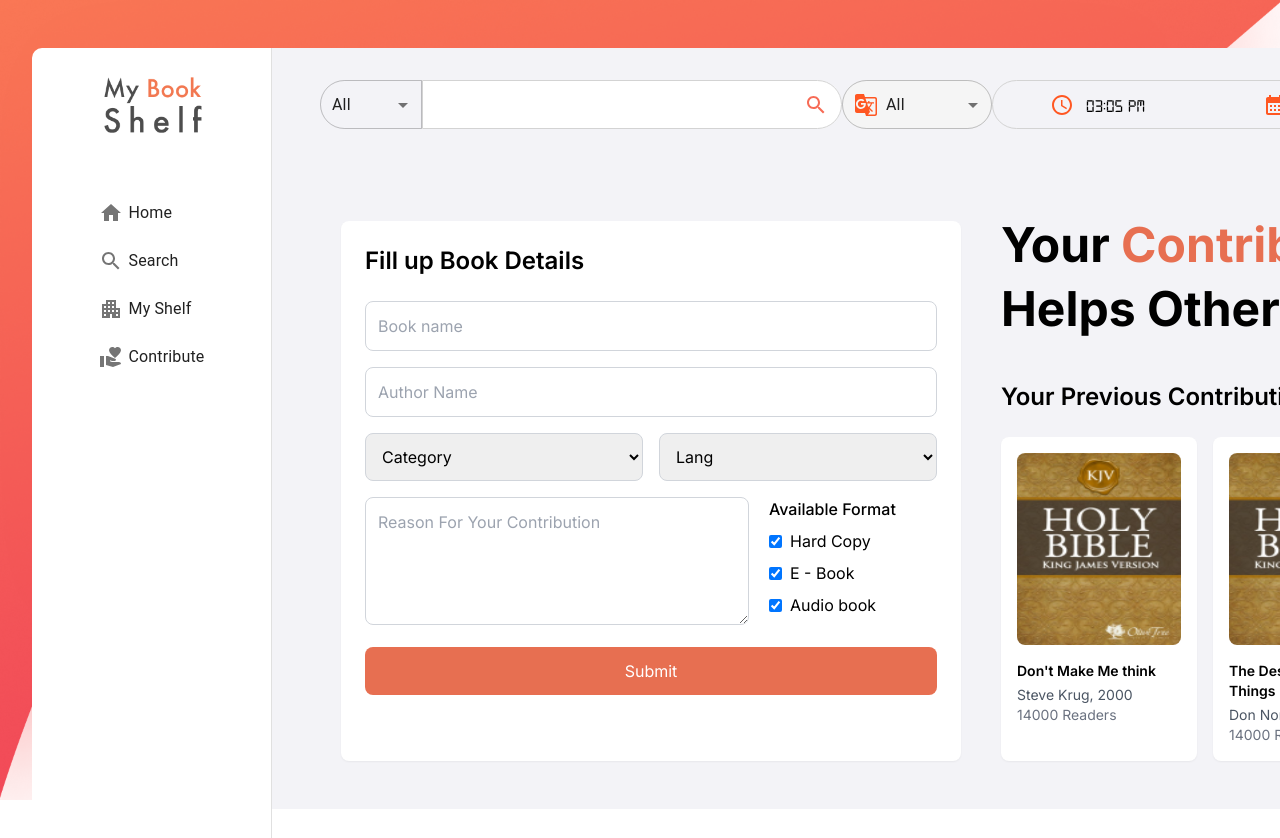
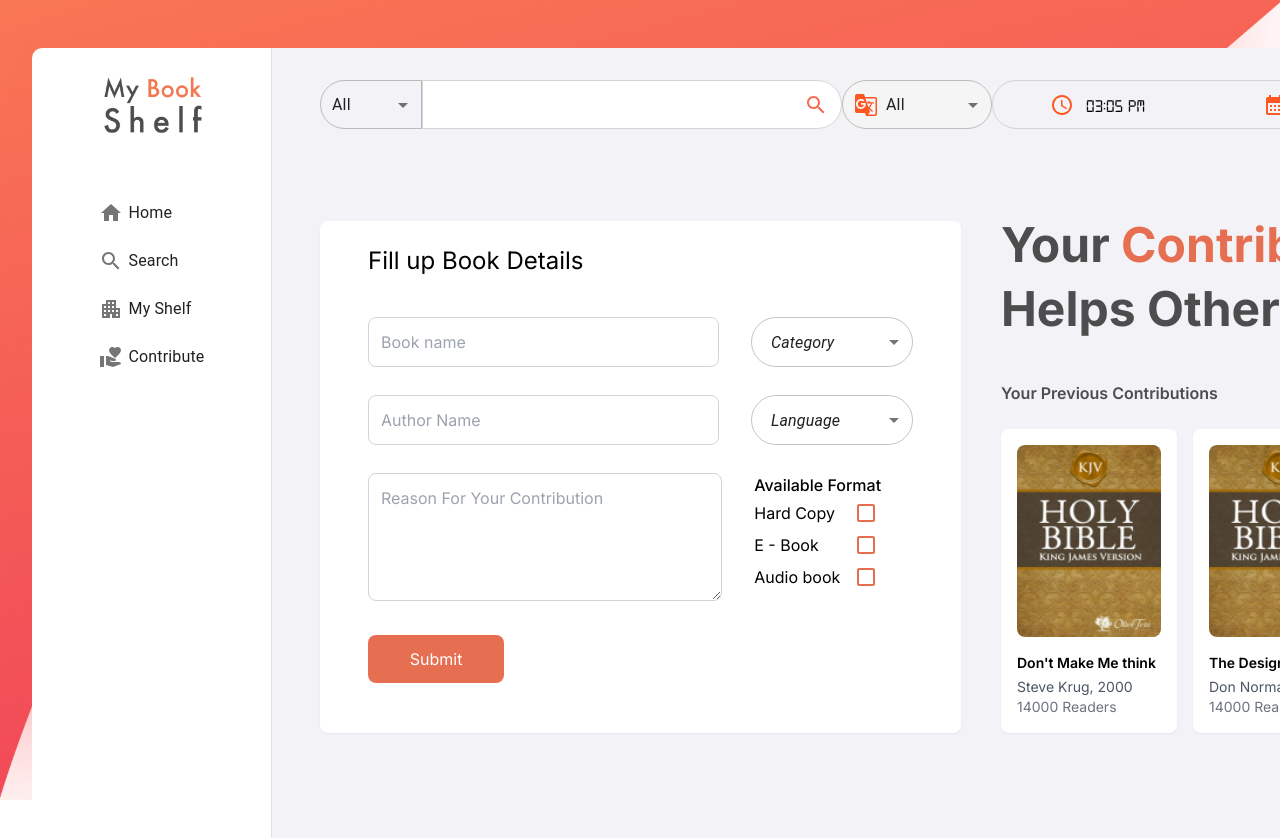
Before and after one commit to chethanmv-31/Library-Management-UI, a Next.js app: page /contribute in a window 1280 px wide. Shown: the top 838 px of the page. Before the commit the page ends 809 px from the top, so only its background shows below. Built offline with nearby package versions, Linux system fonts and the light colour scheme.

Commit message:
fixed contribution section form changes

```diff
--- a/src/app/contribute/page.tsx
+++ b/src/app/contribute/page.tsx
@@ -21,7 +21,7 @@ export default function ContributionPage() {
   };
 
   return (
-    <div>
+    <div className="h-screen">
       {isContributionSubmitted ? (
         <button
           onClick={handleBack}
@@ -44,7 +44,7 @@ export default function ContributionPage() {
         <div className="lex items-center text-gray-600 mb-8 pb-7 hover:text-gray-800"></div>
       )}
       <div className="">
-        <div className="max-w-7xl mx-auto grid grid-cols-1 md:grid-cols-2 gap-10">
+        <div className="mx-auto grid grid-cols-1 md:grid-cols-2 gap-10">
           {/* Left side - Form */}
           {isContributionSubmitted ? (
             <ContributionSuccess />
@@ -53,7 +53,10 @@ export default function ContributionPage() {
           )}
 
           {/* Right side - Contribution Info */}
+          <div  className="w-[35rem]">
+
           <ContributionInfo />
+          </div>
         </div>
       </div>
     </div>
--- a/src/components/ContributionForm.tsx
+++ b/src/components/ContributionForm.tsx
@@ -1,238 +1,400 @@
-import { useState } from "react";
+import { useCallback } from "react";
+import { useForm, Controller } from "react-hook-form";
 import ContributionSuccess from "./ContributionSuccess";
+import {
+  Checkbox,
+  FormControl,
+  MenuItem,
+  Select,
+  SelectChangeEvent,
+} from "@mui/material";
+
+// Types
+interface ContributionFormData {
+  bookName: string;
+  authorName: string;
+  category: string;
+  language: string;
+  reason: string;
+  formats: {
+    hardCopy: boolean;
+    eBook: boolean;
+    audioBook: boolean;
+  };
+  bookLink?: string;
+}
 
 interface ContributionFormProps {
-  onSubmit: (formData: any) => void;
+  onSubmit: (formData: ContributionFormData) => void;
 }
 
-interface ValidationErrors {
-  bookName?: string;
-  authorName?: string;
-  category?: string;
-  language?: string;
-  reason?: string;
-}
+// Reusable styled components
+const StyledSelect = ({ value, onChange, onBlur, error, children }: any) => (
+  <FormControl fullWidth error={!!error}>
+    <Select
+      value={value}
+      displayEmpty
+      onChange={onChange}
+      onBlur={onBlur}
+      sx={{
+        borderRadius: "30px",
+        height: "50px",
+        "& .MuiOutlinedInput-notchedOutline": {
+          borderRadius: "30px",
+        },
+        "&:hover .MuiOutlinedInput-notchedOutline": {
+          borderColor: "#E76F51",
+        },
+        "&.Mui-focused .MuiOutlinedInput-notchedOutline": {
+          borderColor: "#E76F51",
+        },
+        "& .MuiSelect-select": {
+          paddingLeft: "20px",
+        },
+        "& .MuiMenuItem-root:hover": {
+          backgroundColor: "#E76F51",
+          color: "white",
+        },
+      }}
+      MenuProps={{
+        PaperProps: {
+          sx: {
+            borderRadius: "15px",
+            marginTop: "8px",
+            "& .MuiMenuItem-root": {
+              padding: "12px 20px",
+            },
+            "& .MuiMenuItem-root.Mui-selected": {
+              backgroundColor: "#E76F51",
+              color: "white",
+            },
+            "& .MuiMenuItem-root.Mui-selected:hover": {
+              backgroundColor: "#E76F51",
+            },
+          },
+        },
+      }}
+    >
+      {children}
+    </Select>
+  </FormControl>
+);
+
+const StyledCheckbox = ({
+  label,
+  checked,
+  onChange,
+  error,
+}: {
+  label: string;
+  checked: boolean;
+  onChange: (checked: boolean) => void;
+  error?: boolean;
+}) => (
+  <label className="flex items-center">
+    <span className="w-[96px] min-w-[90px]">{label}</span>
+    <Checkbox
+      checked={checked}
+      onChange={(e) => onChange(e.target.checked)}
+      sx={{
+        color: error ? "#ef4444" : "#E76F51",
+        "&.Mui-checked": {
+          color: error ? "#ef4444" : "#E76F51",
+        },
+        padding: "4px",
+      }}
+    />
+  </label>
+);
 
 export default function ContributionForm({ onSubmit }: ContributionFormProps) {
-  const [bookName, setBookName] = useState("");
-  const [authorName, setAuthorName] = useState("");
-  const [category, setCategory] = useState("");
-  const [language, setLanguage] = useState("");
-  const [reason, setReason] = useState("");
-  const [formats, setFormats] = useState({
-    hardCopy: true,
-    eBook: true,
-    audioBook: true,
-  });
-  const [errors, setErrors] = useState<ValidationErrors>({});
-  const [touched, setTouched] = useState<Record<string, boolean>>({});
-  const [isSubmitted, setIsSubmitted] = useState(false);
-
-  const validateForm = () => {
-    const newErrors: ValidationErrors = {};
-
-    if (!bookName.trim()) {
-      newErrors.bookName = "Book name is required";
-    }
-
-    if (!authorName.trim()) {
-      newErrors.authorName = "Author name is required";
-    }
-
-    if (!category) {
-      newErrors.category = "Please select a category";
-    }
-
-    if (!language) {
-      newErrors.language = "Please select a language";
-    }
-
-    if (!reason.trim()) {
-      newErrors.reason = "Please provide a reason for contribution";
-    } else if (reason.length < 10) {
-      newErrors.reason = "Reason should be at least 10 characters long";
-    }
-
-    setErrors(newErrors);
-    return Object.keys(newErrors).length === 0;
-  };
-
-  const handleBlur = (field: string) => {
-    setTouched(prev => ({ ...prev, [field]: true }));
-  };
-
-  const handleSubmit = (e: React.FormEvent) => {
-    e.preventDefault();
-    setTouched({
-      bookName: true,
-      authorName: true,
-      category: true,
-      language: true,
-      reason: true,
+  const {
+    control,
+    handleSubmit,
+    formState: { errors, isSubmitSuccessful, isSubmitted },
+    setValue,
+    reset,
+    watch,
+  } = useForm<ContributionFormData>({
+    defaultValues: {
+      bookName: "",
+      authorName: "",
+      category: "",
+      language: "",
+      reason: "",
+      formats: {
+        hardCopy: false,
+        eBook: false,
+        audioBook: false,
+      },
+      bookLink: "",
+    },
+    mode: "onTouched",
   });
 
-    if (validateForm()) {
-      onSubmit({
-        bookName,
-        authorName,
-        category,
-        language,
-        reason,
-        formats,
+  const formats = watch("formats");
+  const hasAtLeastOneFormat = Object.values(formats).some((value) => value);
+
+  const handleFormatChange = useCallback(
+    (format: keyof ContributionFormData["formats"], checked: boolean) => {
+      setValue(`formats.${format}`, checked, {
+        shouldValidate: true,
+        shouldDirty: true,
       });
-      setIsSubmitted(true);
-    }
-  };
+    },
+    [setValue]
+  );
 
-  if (isSubmitted) {
+  const onSubmitForm = useCallback(
+    (data: ContributionFormData) => {
+      onSubmit(data);
+      reset();
+    },
+    [onSubmit, reset]
+  );
+
+  if (isSubmitSuccessful) {
     return <ContributionSuccess />;
   }
 
   return (
-    <div className="bg-white p-6 rounded-lg shadow-sm">
-      <h2 className="text-2xl font-semibold mb-6">Fill up Book Details</h2>
-      <form onSubmit={handleSubmit} className="space-y-4">
+    <div className="bg-white p-6 pr-12 pl-12 rounded-lg shadow-sm">
+      <h2 className="text-2xl mb-10">Fill up Book Details</h2>
+      <form onSubmit={handleSubmit(onSubmitForm)} className="space-y-7">
+        <div className="flex gap-8">
+          <div className="w-[65%]">
+            <Controller
+              name="bookName"
+              control={control}
+              rules={{
+                required: "Book name is required",
+                minLength: {
+                  value: 2,
+                  message: "Book name must be at least 2 characters",
+                },
+              }}
+              render={({ field, fieldState: { error } }) => (
                 <div>
                   <input
+                    {...field}
                     type="text"
                     placeholder="Book name"
-            value={bookName}
-            onChange={(e) => setBookName(e.target.value)}
-            onBlur={() => handleBlur('bookName')}
                     className={`w-full p-3 border rounded-lg ${
-              touched.bookName && errors.bookName
-                ? 'border-red-500'
-                : 'border-gray-300'
+                      error ? "border-red-500" : "border-gray-300"
                     }`}
                   />
-          {touched.bookName && errors.bookName && (
-            <p className="text-red-500 text-sm mt-1">{errors.bookName}</p>
+                  {error && (
+                    <p className="text-red-500 text-sm mt-1">{error.message}</p>
                   )}
+                </div>
+              )}
+            />
+          </div>
+
+          <div className="w-[30%]">
+            <Controller
+              name="category"
+              control={control}
+              rules={{
+                required: "Please select a category",
+              }}
+              render={({ field, fieldState: { error } }) => (
+                <div>
+                  <StyledSelect
+                    value={field.value}
+                    onChange={(e: SelectChangeEvent) =>
+                      field.onChange(e.target.value)
+                    }
+                    onBlur={field.onBlur}
+                    error={error}
+                  >
+                    <MenuItem value="">
+                      <em>Category</em>
+                    </MenuItem>
+                    <MenuItem value="fiction">Fiction</MenuItem>
+                    <MenuItem value="non-fiction">Non-Fiction</MenuItem>
+                    <MenuItem value="technical">Technical</MenuItem>
+                  </StyledSelect>
+                  {error && (
+                    <p className="text-red-500 text-sm mt-1">{error.message}</p>
+                  )}
+                </div>
+              )}
+            />
+          </div>
+        </div>
+
+        <div className="flex gap-8">
+          <div className="w-[65%]">
+            <Controller
+              name="authorName"
+              control={control}
+              rules={{
+                required: "Author name is required",
+                minLength: {
+                  value: 2,
+                  message: "Author name must be at least 2 characters",
+                },
+              }}
+              render={({ field, fieldState: { error } }) => (
+                <div>
+                  <input
+                    {...field}
+                    type="text"
+                    placeholder="Author Name"
+                    className={`w-full p-3 border rounded-lg ${
+                      error ? "border-red-500" : "border-gray-300"
+                    }`}
+                  />
+                  {error && (
+                    <p className="text-red-500 text-sm mt-1">{error.message}</p>
+                  )}
+                </div>
+              )}
+            />
+          </div>
+
+          <div className="w-[30%]">
+            <Controller
+              name="language"
+              control={control}
+              rules={{
+                required: "Please select a language",
+              }}
+              render={({ field, fieldState: { error } }) => (
+                <div>
+                  <StyledSelect
+                    value={field.value}
+                    onChange={(e: SelectChangeEvent) =>
+                      field.onChange(e.target.value)
+                    }
+                    onBlur={field.onBlur}
+                    error={error}
+                  >
+                    <MenuItem value="">
+                      <em>Language</em>
+                    </MenuItem>
+                    <MenuItem value="english">English</MenuItem>
+                    <MenuItem value="spanish">Spanish</MenuItem>
+                    <MenuItem value="french">French</MenuItem>
+                  </StyledSelect>
+                  {error && (
+                    <p className="text-red-500 text-sm mt-1">{error.message}</p>
+                  )}
+                </div>
+              )}
+            />
+          </div>
+        </div>
+
+        <div className="flex gap-8">
+          <div className="w-[65%]">
+            <Controller
+              name="reason"
+              control={control}
+              rules={{
+                required: "Please provide a reason for contribution",
+                minLength: {
+                  value: 10,
+                  message: "Reason should be at least 10 characters long",
+                },
+              }}
+              render={({ field, fieldState: { error } }) => (
+                <div>
+                  <textarea
+                    {...field}
+                    placeholder="Reason For Your Contribution"
+                    className={`w-full p-3 border rounded-lg h-32 ${
+                      error ? "border-red-500" : "border-gray-300"
+                    }`}
+                  />
+                  {error && (
+                    <p className="text-red-500 text-sm mt-1">{error.message}</p>
+                  )}
+                </div>
+              )}
+            />
           </div>
 
           <div>
-          <input
-            type="text"
-            placeholder="Author Name"
-            value={authorName}
-            onChange={(e) => setAuthorName(e.target.value)}
-            onBlur={() => handleBlur('authorName')}
-            className={`w-full p-3 border rounded-lg ${
-              touched.authorName && errors.authorName
-                ? 'border-red-500'
-                : 'border-gray-300'
-            }`}
+            <p className="font-medium">Available Format</p>
+            <div>
+              <Controller
+                name="formats.hardCopy"
+                control={control}
+                render={({ field }) => (
+                  <StyledCheckbox
+                    label="Hard Copy"
+                    checked={field.value}
+                    onChange={field.onChange}
+                    error={isSubmitted && !hasAtLeastOneFormat && !!errors.formats}
                   />
-          {touched.authorName && errors.authorName && (
-            <p className="text-red-500 text-sm mt-1">{errors.authorName}</p>
                 )}
+              />
+              <Controller
+                name="formats.eBook"
+                control={control}
+                render={({ field }) => (
+                  <StyledCheckbox
+                    label="E - Book"
+                    checked={field.value}
+                    onChange={field.onChange}
+                    error={isSubmitted && !hasAtLeastOneFormat && !!errors.formats}
+                  />
+                )}
+              />
+              <Controller
+                name="formats.audioBook"
+                control={control}
+                render={({ field }) => (
+                  <StyledCheckbox
+                    label="Audio book"
+                    checked={field.value}
+                    onChange={field.onChange}
+                    error={isSubmitted && !hasAtLeastOneFormat && !!errors.formats}
+                  />
+                )}
+              />
             </div>
-
-        <div className="grid grid-cols-2 gap-4">
-          <div>
-            <select
-              value={category}
-              onChange={(e) => setCategory(e.target.value)}
-              onBlur={() => handleBlur('category')}
-              className={`w-full p-3 border rounded-lg ${
-                touched.category && errors.category
-                  ? 'border-red-500'
-                  : 'border-gray-300'
-              }`}
-            >
-              <option value="">Category</option>
-              <option value="fiction">Fiction</option>
-              <option value="non-fiction">Non-Fiction</option>
-              <option value="technical">Technical</option>
-            </select>
-            {touched.category && errors.category && (
-              <p className="text-red-500 text-sm mt-1">{errors.category}</p>
-            )}
-          </div>
-
-          <div>
-            <select
-              value={language}
-              onChange={(e) => setLanguage(e.target.value)}
-              onBlur={() => handleBlur('language')}
-              className={`w-full p-3 border rounded-lg ${
-                touched.language && errors.language
-                  ? 'border-red-500'
-                  : 'border-gray-300'
-              }`}
-            >
-              <option value="">Lang</option>
-              <option value="english">English</option>
-              <option value="spanish">Spanish</option>
-              <option value="french">French</option>
-            </select>
-            {touched.language && errors.language && (
-              <p className="text-red-500 text-sm mt-1">{errors.language}</p>
+            {isSubmitted && !hasAtLeastOneFormat && (
+              <p className="text-red-500 text-sm mt-1">Please select at least one format</p>
             )}
           </div>
         </div>
-
-        <div className="flex gap-5">
-          <div className="w-96">
-            <textarea
-              placeholder="Reason For Your Contribution"
-              value={reason}
-              onChange={(e) => setReason(e.target.value)}
-              onBlur={() => handleBlur('reason')}
-              className={`w-[100%] p-3 border rounded-lg h-32 ${
-                touched.reason && errors.reason
-                  ? 'border-red-500'
-                  : 'border-gray-300'
+            {(formats.eBook || formats.audioBook) && (
+              <div className="mt-4">
+                <Controller
+                  name="bookLink"
+                  control={control}
+                  rules={{
+                    required: formats.eBook || formats.audioBook ? "Book link is required" : false,
+                    pattern: {
+                      value: /^(https?:\/\/)?([\da-z.-]+)\.([a-z.]{2,6})([/\w .-]*)*\/?$/,
+                      message: "Please enter a valid URL"
+                    }
+                  }}
+                  render={({ field, fieldState: { error } }) => (
+                    <div>
+                      <input
+                        {...field}
+                        type="url"
+                        placeholder="Book Link"
+                        className={`w-full p-3 border rounded-lg ${
+                          error ? 'border-red-500' : 'border-gray-300'
                         }`}
                       />
-            {touched.reason && errors.reason && (
-              <p className="text-red-500 text-sm mt-1">{errors.reason}</p>
+                      {error && (
+                        <p className="text-red-500 text-sm mt-1">{error.message}</p>
                       )}
                     </div>
-
-          <div className="space-y-2">
-            <p className="font-medium">Available Format</p>
-            <div className="space-y-2">
-              <label className="flex items-center space-x-2">
-                <input
-                  type="checkbox"
-                  checked={formats.hardCopy}
-                  onChange={(e) =>
-                    setFormats({ ...formats, hardCopy: e.target.checked })
-                  }
-                  className="form-checkbox"
+                  )}
                 />
-                <span>Hard Copy</span>
-              </label>
-              <label className="flex items-center space-x-2">
-                <input
-                  type="checkbox"
-                  checked={formats.eBook}
-                  onChange={(e) =>
-                    setFormats({ ...formats, eBook: e.target.checked })
-                  }
-                  className="form-checkbox"
-                />
-                <span>E - Book</span>
-              </label>
-              <label className="flex items-center space-x-2">
-                <input
-                  type="checkbox"
-                  checked={formats.audioBook}
-                  onChange={(e) =>
-                    setFormats({ ...formats, audioBook: e.target.checked })
-                  }
-                  className="form-checkbox"
-                />
-                <span>Audio book</span>
-              </label>
               </div>
-          </div>
-        </div>
+            )}
 
         <button
           type="submit"
-          className="w-full bg-[#E76F51] text-white py-3 rounded-lg hover:bg-[#E76F51]/90 transition-colors"
+          className="w-1/4 bg-[#E76F51] mt-6 text-white py-3 rounded-lg hover:bg-[#E76F51]/90 transition-colors"
         >
           Submit
         </button>
--- a/src/components/ContributionInfo.tsx
+++ b/src/components/ContributionInfo.tsx
@@ -35,13 +35,13 @@ export default function ContributionInfo() {
 
   return (
     <div>
-      <h1 className="text-5xl font-bold mb-4">
+      <h1 className="text-5xl font-bold mb-4  text-[#4D4D4D]">
         Your <span className="text-[#E76F51]">Contribution</span>
       </h1>
-      <h2 className="text-5xl font-bold mb-12">Helps Other to Learn</h2>
+      <h2 className="text-5xl font-bold mb-12 text-[#4D4D4D]">Helps Other to Learn</h2>
 
       <div>
-        <h3 className="text-2xl font-semibold mb-6">Your Previous Contributions</h3>
+        <h3 className="text-1xl font-semibold mb-6 text-[#4D4D4D]">Your Previous Contributions</h3>
         <div className="grid grid-cols-1 sm:grid-cols-2 lg:grid-cols-3 gap-4">
           {previousContributions.map((book, index) => (
             <div key={index} className="bg-white p-4 rounded-lg shadow-sm">
@@ -53,7 +53,7 @@ export default function ContributionInfo() {
                   className="object-fit rounded-lg"
                 />
               </div>
-              <h4 className="font-semibold text-sm mb-1">{book.title}</h4>
+              <h4 className="font-semibold text-sm mb-1 truncate">{book.title}</h4>
               <p className="text-sm text-gray-600">{book.author}, {book.year}</p>
               <p className="text-sm text-gray-500">{book.readers} Readers</p>
             </div>
```
Lines whose indentation alone changed are shown as unchanged.
